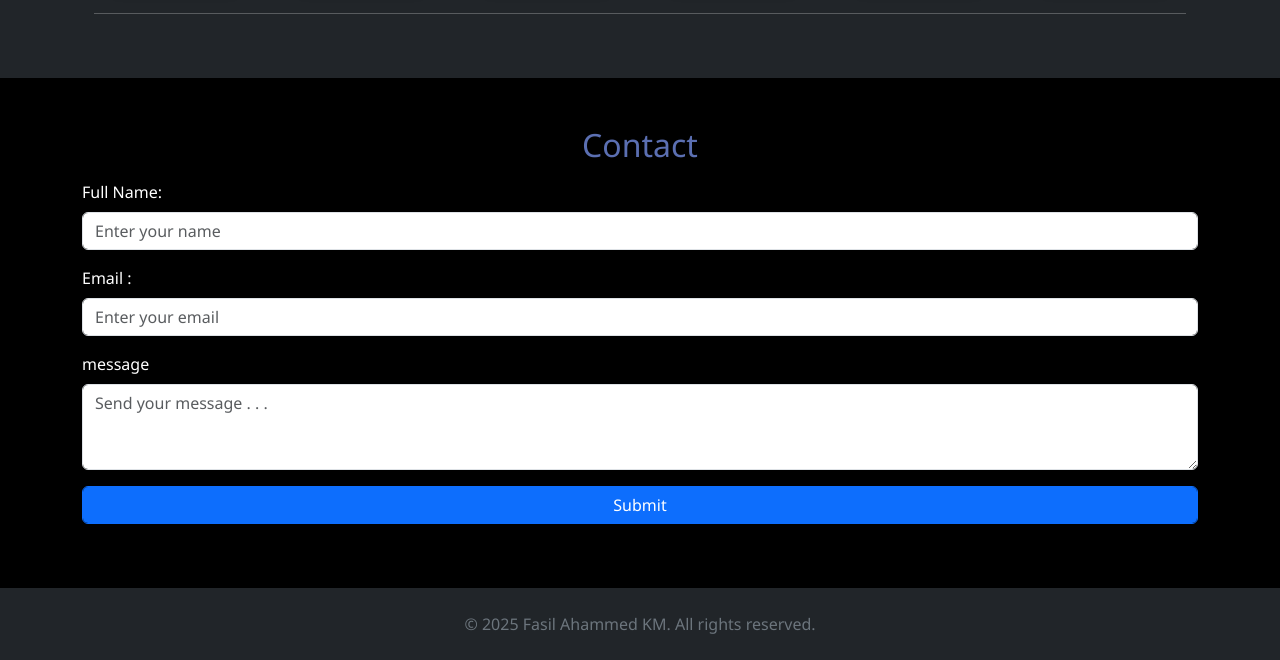
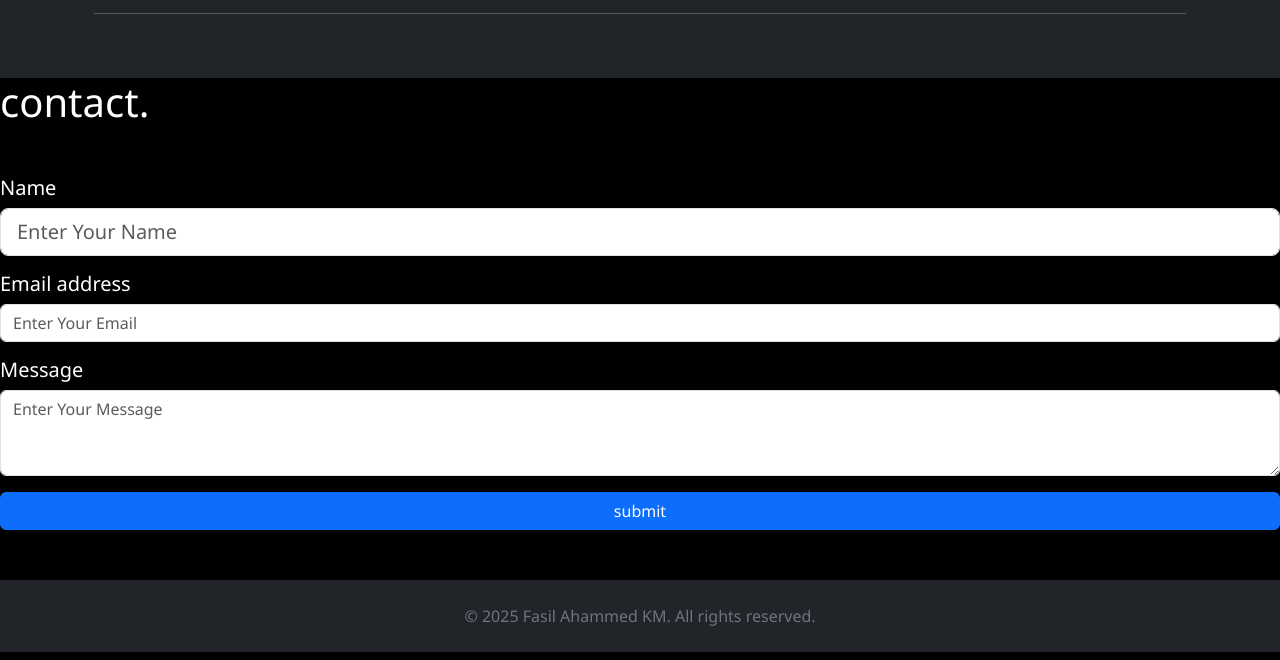
Before and after one commit to fasilahammed/portfolio, a plain HTML site: page index.html in a window 1280 px wide. Shown: the part 2005-2665 px from the top of the page. Drawn offline with nearby package versions, Linux system fonts and the light colour scheme.

Commit message:
first commit

```diff
--- a/index.html
+++ b/index.html
@@ -12,8 +12,11 @@
     <link rel="stylesheet" href="style.css" />
     <script type="text/javascript" src="https://cdn.jsdelivr.net/npm/@emailjs/browser@4/dist/email.min.js">
     </script>
+    <script type="text/javascript"
+        src="https://cdn.jsdelivr.net/npm/@emailjs/browser@4/dist/email.min.js">
+</script>
 <script type="text/javascript">
-        (function () {
+   (function(){
       emailjs.init({
         publicKey: "pDKpttsGzOGY75O0Z",
       });
@@ -253,27 +256,27 @@
         </div>
     </section>
 
-    <section id="contact" class="py-5 bg-black">
-        <div class="container">
-            <form>
-                <h2 class=" mb-3 text-center" style="color:#5b6fb2">Contact</h2>
-
+    <section id="contact">
+        <h1 class="head">contact.</h1>
+        <div class="section-container " style="margin:50px auto;">
+            <form onsubmit="sendEmail(event)">
                 <div class="mb-3">
-                    <label for="FullName" class="form-label">Full Name:</label>
-                    <input type="text" class="form-control" id="FullName" placeholder="Enter your name">
+                    <h5 class="highlight" class="form-label">Name</h5>
+                    <input class="form-control form-control-lg" id="form-name" type="text" placeholder="Enter Your Name"
+                        aria-label=".form-control-lg example">
                 </div>
                 <div class="mb-3">
-                    <label for="email" class="form-label">Email :</label>
-                    <input type="email" class="form-control" id="email"
-                        placeholder="Enter your email">
+                    <h5 class="highlight" class="form-label">Email address</h5>
+                    <input type="email" class="form-control" id="InputEmail1" aria-describedby="emailHelp"
+                        placeholder="Enter Your Email">
                 </div>
                 <div class="mb-3">
-                    <label for="message" class="form-label">message</label>
-                    <textarea class="form-control" id="message"
-                        placeholder="Send your message . . ." rows="3"></textarea>
+                    <h5 class="highlight" class="form-label"> Message</h5>
+                    <textarea class="form-control" id="FormControlTextarea1" rows="3"
+                        placeholder="Enter Your Message"></textarea>
                 </div>
-                <div class="mb-3">
-                    <button type="submit" class="btn btn-primary form-control" onclick="sendMail()">Submit</button>
+                <div class="d-grid gap-2">
+                    <button class="btn btn-primary" type="submit" >submit</button>
                 </div>
             </form>
         </div>
--- a/script.js
+++ b/script.js
@@ -1,21 +1,24 @@
-function sendMail() {
-    var params = {
-        name: document.getElementById("name").value,
-        email: document.getElementById("email").value,
-        message: document.getElementById("message").value,
+function sendEmail( event){
+    event.preventDefault();
+    let params={
+        name:document.getElementById("form-name").value,
+        Email:document.getElementById("InputEmail1").value,
+        message:document.getElementById("FormControlTextarea1").value,
     };
-    const serviceID = "service_rcz600d";
-    const templateID = "template_hdw4zgb";
+    const serviceID="service_6t73qxr";
+    const templateID="template_hdw4zgb";
 
-    emailjs
-        .send(serviceID, templateID, params)
-        .then((res) => {
-            document.getElementById("name").value = "";
-            document.getElementById("email").value = "";
-            document.getElementById("message").value = "";
-            console.log(res);
-            alert("your message send successfully");
 
-        })
-        .catch(err => console.log(err));
+emailjs.send(serviceID,templateID,params)
+.then(
+    res=>{
+        document.getElementById("form-name").value="";
+        document.getElementById("InputEmail1").value="";
+        document.getElementById("FormControlTextarea1").value="";
+        console.log(res);
+        alert("your message sent succesfully")
+
+    }
+)
+.catch((err) => console.log(err));
 }
```
Lines whose indentation alone changed are shown as unchanged.
